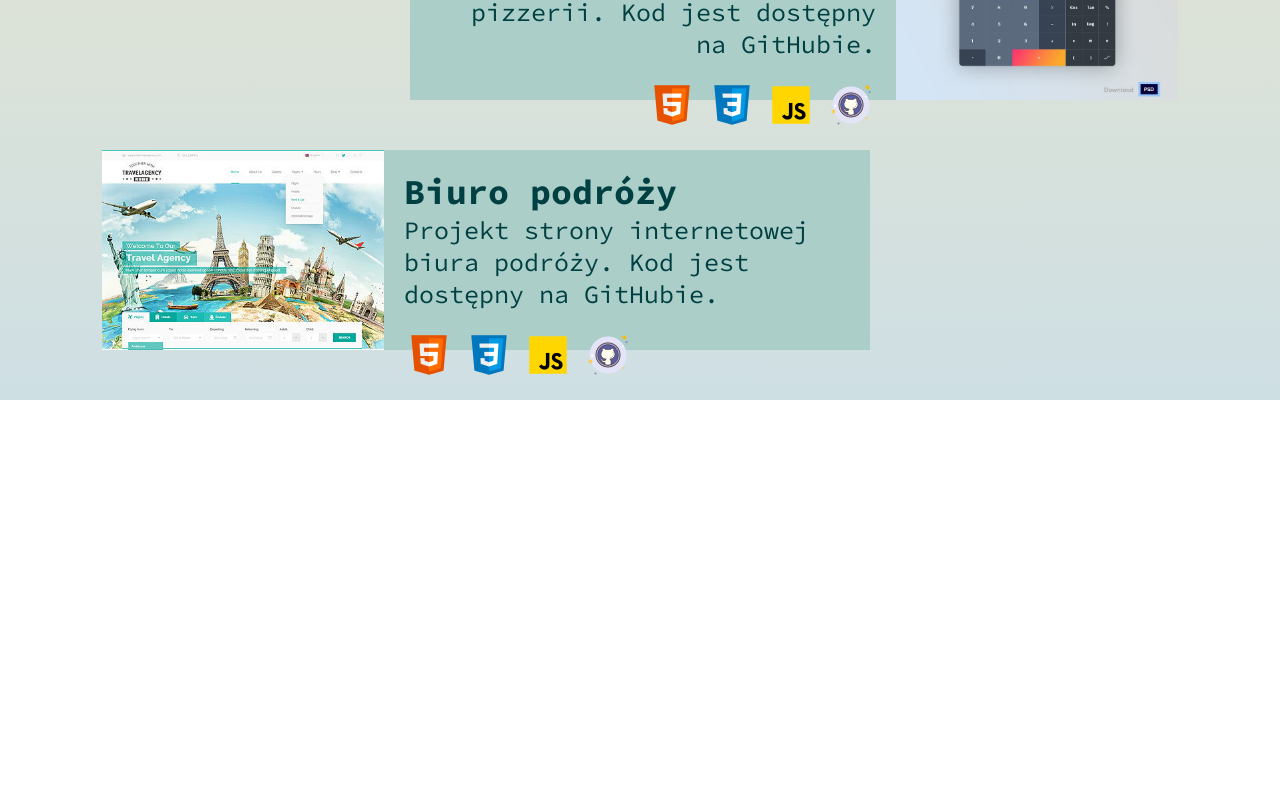
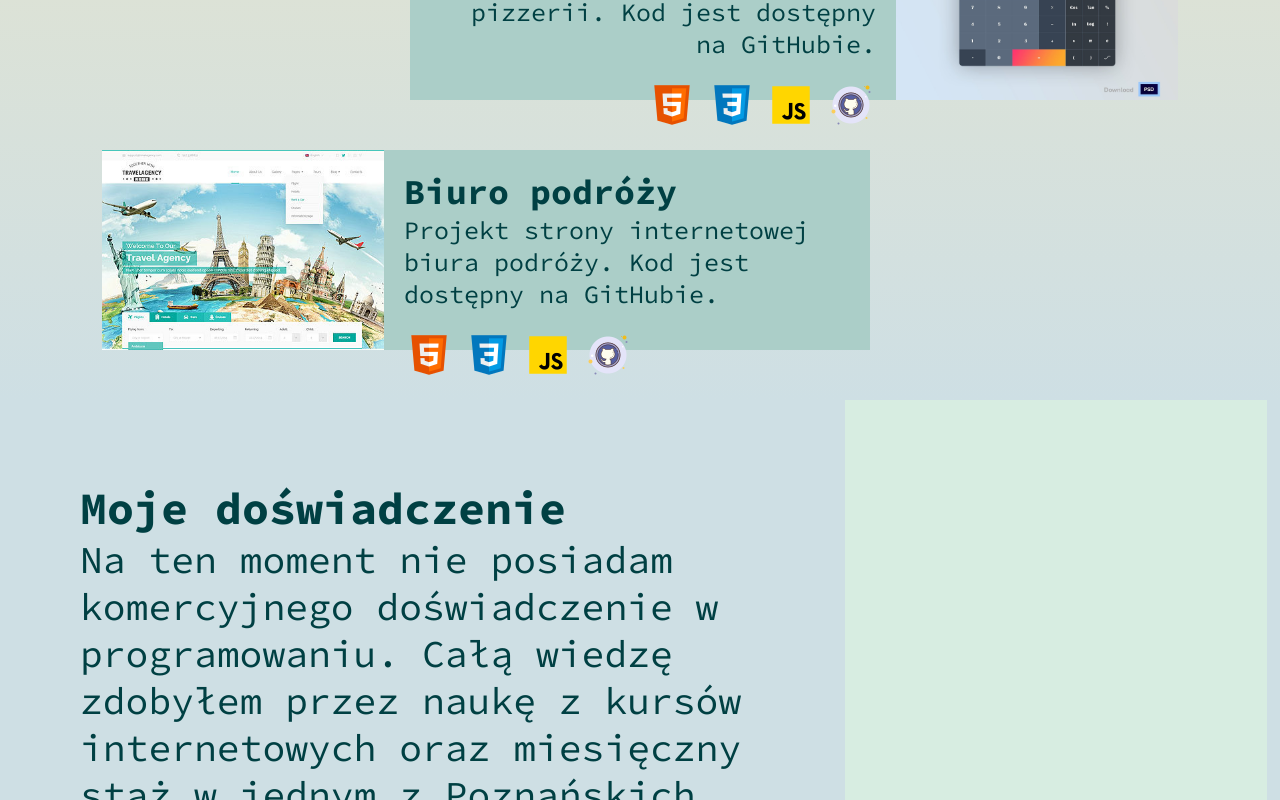
Before and after one commit to MarcelinaZiolkiewicz/MichalZiolkiewicz.github.io, a plain HTML site: page index.html in a window 1280 px wide. Shown: the part 2000-2800 px from the top of the page. Before the commit the page ends 2400 px from the top, so only its background shows below. Drawn offline with nearby package versions, Linux system fonts and the light colour scheme.

Commit message:
Sekcja z doświadczeniem do dokończenia

```diff
--- a/index.html
+++ b/index.html
@@ -14,7 +14,7 @@
                   <ul>
                       <li><a href="#about">O mnie</a></li>
                       <li><a href="#projects">Projekty</a></li>
-                      <li><a href="#">Doświadczenie</a></li>
+                      <li><a href="#experience">Doświadczenie</a></li>
                       <li><a href="#">Kontakt</a></li>
                   </ul>
               </nav>
@@ -78,6 +78,35 @@
               </section>
           </div>
       </div>
+
+      <div id="experience" class="clearfix">
+        <div class="leftText">
+            <div class="topText">
+                <h3>Moje doświadczenie</h3>
+                <p>Na ten moment nie posiadam komercyjnego doświadczenie w programowaniu. Całą wiedzę zdobyłem przez naukę z kursów internetowych oraz miesięczny staż w jednym z Poznańskich softwarehousów. Staram się pisać czysty i czytelny kod oraz na bieżąco się dokształcać.</p>
+            </div>
+            <div class="technologies">
+                <h3>Technologie: </h3>
+                <section class="programming">
+                    <p>Programowanie:</p>
+                </section>
+                <section class="versionControl">
+                    <p>System kontroli wersji:</p>
+                </section>
+                <section class="programs">
+                    <p>Programy: </p>
+                </section>
+            </div>
+        </div>
+        <div class="sideAnimation">
+            <div class="animBcg">
+                <div id="plant"></div>
+            </div>
+        </div>
+      </div>
+
+<!--      CONTACT      -->
+
       <script src="js/main.js"></script>
       <script src="js/lottie.js"></script>
       <script src="js/script.js"></script>
--- a/style.css
+++ b/style.css
@@ -58,7 +58,7 @@ body{
 .photo{
     height: 15vw;
     width: 15vw;
-    border-radius: 40px;
+    border-radius: 50px;
     margin: 2vh auto;
     display: block;
     background-image: url("img/me.jpg");
@@ -235,3 +235,34 @@ body{
 .calculator{
     background-image: url("img/calculator.jpg");
 }
+
+/*czwarta sekcja - doświadczenie*/
+
+#experience{
+    height: 100vh;
+    background-color: #CEDFE4;
+    color: #004043;
+}
+
+.leftText{
+    float: left;
+    width: 66%;
+    height: 100vh;
+    box-sizing: border-box;
+    padding: 80px 80px;
+}
+
+.leftText h3{
+    font-size: 45px;
+}
+
+.topText p {
+    font-size: 38px;
+}
+
+.sideAnimation{
+    float: left;
+    width: calc(100% - 67%);
+    height: 100vh;
+    background-color: #D7EDE1;
+}
```
Also changed, not shown: img/icons/bootstrap.png (added).
